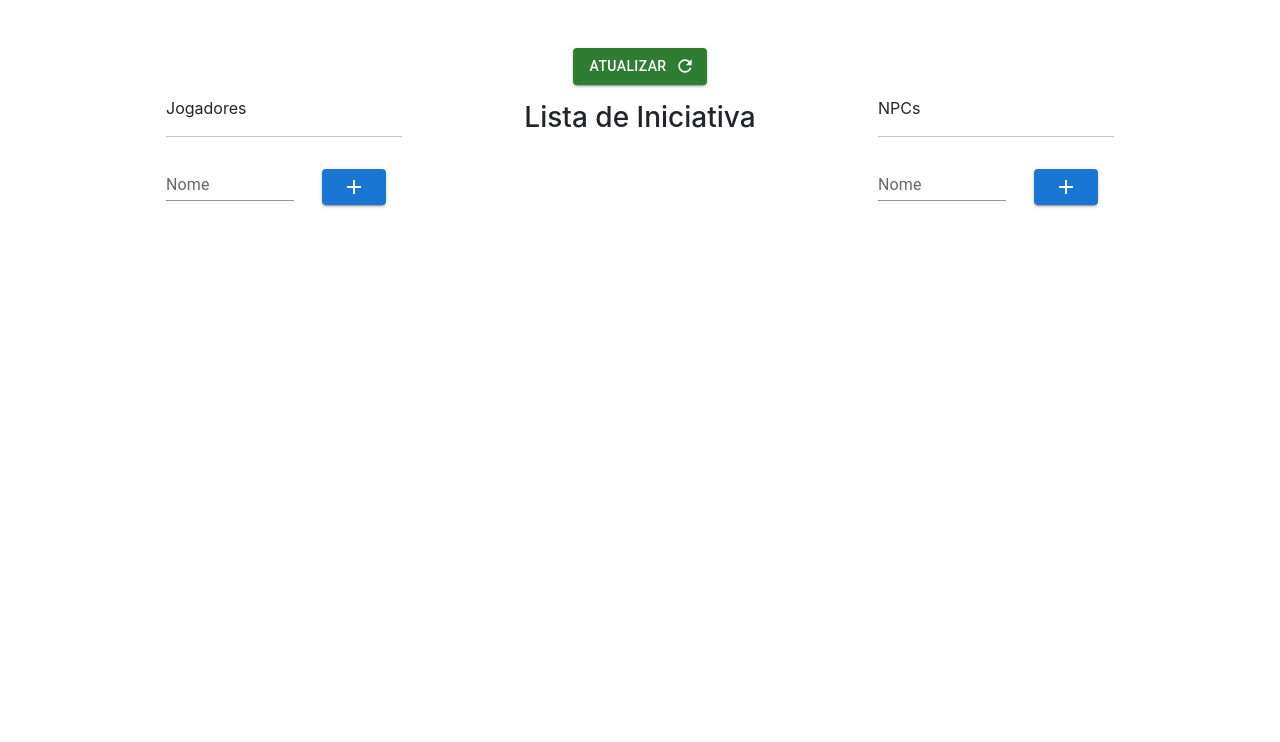
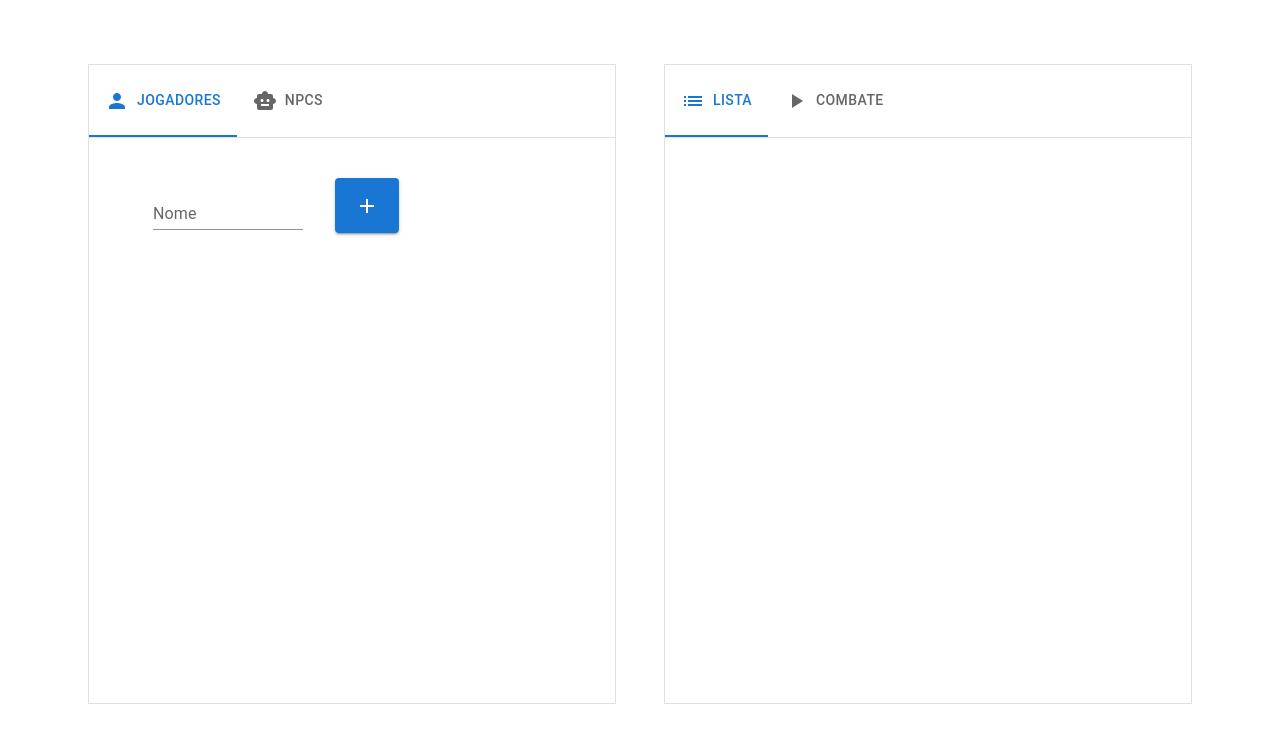
Before and after one commit to victorhmd/turnosrpg, a React (Create React App) app: page / in a window 1280 px wide. Shown: the top 742 px of the page. Built offline with nearby package versions, Linux system fonts and the light colour scheme.

Commit message:
Ajuste de layout e refatoração - Lista de personagens

```diff
--- a/src/App.tsx
+++ b/src/App.tsx
@@ -1,64 +1,90 @@
-import React from 'react';
+import * as React from 'react';
+import Tabs from '@mui/material/Tabs';
+import Tab from '@mui/material/Tab';
+import Box from '@mui/material/Box';
+import { Person, SmartToy, List, PlayArrow } from '@mui/icons-material/';
+import { Container } from '@mui/material';
 import CharList from './components/charList/CharList';
-import TurnList from './components/TurnList';
-import Button from '@mui/material/Button';
-import { Turn } from './types/Turn';
-import { Refresh } from '@mui/icons-material/';
 
-type Props = {
-
+interface TabPanelProps {
+  children?: React.ReactNode;
+  index: number;
+  value: number;
 }
 
-type State = {
-  turn: Turn;
+function TabPanel(props: TabPanelProps) {
+  const { children, value, index, ...other } = props;
+
+  return (
+    <div
+      role="tabpanel"
+      hidden={value !== index}
+      id={`simple-tabpanel-${index}`}
+      aria-labelledby={`simple-tab-${index}`}
+      {...other}
+    >
+      {<Box sx={{ p: 3 }}>
+        {children}
+      </Box>
+      }
+    </div>
+  );
 }
 
-export default class App extends React.Component<Props, State> {
-  private charListCompPlayer: React.RefObject<CharList>;
-  private charListCompNPC: React.RefObject<CharList>;
-  private turnListComp: React.RefObject<TurnList>;
-  private turn: Turn;
+function a11yProps(index: number) {
+  return {
+    id: `simple-tab-${index}`,
+    'aria-controls': `simple-tabpanel-${index}`,
+  };
+}
 
+export default function App() {
+  const [valueTabPLayerList, setValueTabPlayerList] = React.useState(0);
 
-  constructor(props: any) {
-    super(props);
-    this.charListCompPlayer = React.createRef();
-    this.charListCompNPC = React.createRef();
-    this.turnListComp = React.createRef();
-    this.turn = { playerList: [], npcList: [] };
-  }
+  const handleChangeTabPlayerList = (event: React.SyntheticEvent, newValue: number) => {
+    setValueTabPlayerList(newValue);
+  };
 
-  setTurn() {
-    this.turn = {
-      playerList: this.charListCompPlayer.current?.state.lsCharacter,
-      npcList: this.charListCompNPC.current?.state.lsCharacter
-    };
+  const [valueTabNpcList, setValueTabNpcList] = React.useState(0);
 
-    this.turnListComp.current?.setState({
-      turn: this.turn
-    });
-  }
+  const handleChangeTabNpcList = (event: React.SyntheticEvent, newValue: number) => {
+    setValueTabNpcList(newValue);
+  };
 
-  render() {
-    return (
-      <div className='container p-5'>
-        <div className="row">
-          <div className="col-4">
-            <CharList render={1} ref={this.charListCompPlayer}></CharList>
-          </div>
-          <div className="col-4">
-            <div className="fluid text-center">
-              <Button variant="contained" color="success" onClick={() => this.setTurn()} className="mb-3" endIcon={<Refresh />}>
-                Atualizar
-              </Button>
-            </div>
-            <TurnList ref={this.turnListComp}></TurnList>
-          </div>
-          <div className="col-4">
-            <CharList render={2} ref={this.charListCompNPC}></CharList>
-          </div>
-        </div>
-      </div>
-    )
-  }
+  return (
+    <div>
+      <Container sx={{ display: { xs: 'none', lg: 'flex' } }}>
+        <Box sx={{ width: '50vw', height: '80vh', border: 1, borderColor: 'divider', m: 3, mt: 8 }}>
+          <Box sx={{ borderBottom: 1, borderColor: 'divider' }}>
+            <Tabs value={valueTabPLayerList} onChange={handleChangeTabPlayerList} aria-label="basic tabs example">
+              <Tab icon={<Person />} iconPosition="start" label="Jogadores" {...a11yProps(0)} />
+              <Tab icon={<SmartToy />} iconPosition="start" label="NPCs" {...a11yProps(1)} />
+            </Tabs>
+          </Box>
+          <TabPanel value={valueTabPLayerList} index={0}>
+            <CharList render={1}></CharList>
+          </TabPanel>
+          <TabPanel value={valueTabPLayerList} index={1}>
+            <CharList render={2}></CharList>
+          </TabPanel>
+        </Box>
+
+        <Box sx={{ width: '50vw', height: '80vh', border: 1, borderColor: 'divider', m: 3, mt: 8 }}>
+          <Box sx={{ borderBottom: 1, borderColor: 'divider' }}>
+            <Tabs value={valueTabNpcList} onChange={handleChangeTabNpcList} aria-label="basic tabs example">
+              <Tab icon={<List />} iconPosition="start" label="Lista" {...a11yProps(0)} />
+              <Tab icon={<PlayArrow />} iconPosition="start" label="Combate" {...a11yProps(1)} />
+            </Tabs>
+          </Box>
+          <TabPanel value={valueTabNpcList} index={0}>
+
+          </TabPanel>
+          <TabPanel value={valueTabNpcList} index={1}>
+
+          </TabPanel>
+        </Box>
+      </Container>
+    </div>
+
+  );
 }
--- a/src/components/charList/CharList.tsx
+++ b/src/components/charList/CharList.tsx
@@ -1,128 +1,97 @@
-import React from 'react';
-
-import Button from '@mui/material/Button';
-import TextField from '@mui/material/TextField';
-import { Add, Person, Close, SmartToy } from '@mui/icons-material/';
-
-import {Character} from '../../types/Character';
+import { Add, Delete, Person, SmartToy } from '@mui/icons-material';
+import { Button, TextField, Typography } from '@mui/material';
+import { Box, Container } from '@mui/system';
+import { useEffect, useState } from 'react';
+import { Character } from '../../types/Character';
 
 
-type Props = {
-  render: number
+export default function CharList(props: any) {
+    const [listCharacter, setListCharacter] = useState<Character[]>([...[]]);
+    const [charName, setCharName,] = useState<string>('');
+    const [charType, setCharType,] = useState<string>('');
+
+
+    //#region Handlers_Events()
+    function handle_TfName(name: string) {
+        setCharName(name);
     }
 
-type State = {
-  title: string,
-  icon: any,
-  lsCharacter: Character[],
-  name: string,
-  init: string
+    function handle_TfInit(init: string, index: number) {
+        listCharacter[index].initiative = init;
+    }
+    //#endregion
+
+    //#region Click_Events()
+    function click_AddBtn() {
+
+        listCharacter.push({
+            name: charName,
+            initiative: '',
+            id: listCharacter.length + 1,
+            flag: charType
+        })
+
+        // saveData();
+        setCharName('');
+
     }
 
-export default class CharList extends React.Component<Props, State> {
-  constructor(props: any) {
-    super(props);
-    this.state = {
-      title: '',
-      icon: '',
-      lsCharacter: [],
-      name: '',
-      init: ''
+    function click_DelBtn(id: number) {
+        setListCharacter(listCharacter.filter(char => char.id !== id))
+        // saveData();
     }
-  }
-
-  //#region Functions
-  btnAdd_click = () => {
-    let flag = this.props.render === 1 ? 'j' : 'npc';
-    this.setState(state => ({
-      lsCharacter: [...state.lsCharacter,
-        {
-          name: state.name,
-          id: state.lsCharacter.length + 1,
-          initiative: '',
-          flag: flag }] }));
-    this.clearFields();
-  }
-
-  switchRender = () => {
-    switch (this.props.render) {
-      case 1:
-        this.setState({ title: "Jogadores", icon: <Person></Person> });
-        break
-
-      case 2:
-        this.setState({ title: "NPCs", icon: <SmartToy></SmartToy> });
-        break;
-    }
-  }
-
-  btnDel_click = (id: number) => {
-    let list = this.state.lsCharacter.filter(char => char.id !== id);
-    this.setState({lsCharacter: list});
-  }
-
-  clearFields = () => {
-    this.setState({name: ''})
-  }
-
-  setInitiative = (init: string, index: number) => {
-    this.state.lsCharacter[index].initiative = init;
-    this.forceUpdate();
-  }
-
     //#endregion
 
 
-  render() {
+    useEffect(() => {
+        function configure() {
+            setCharType(props.render === 1 ? 'j' : 'npc');
+        };
+
+        configure();
+    }, [props]);
+
     return (
-      <div className='container p-5'>
         <div>
-          <label>{this.state.title}</label>
-          <hr></hr>
-          <div>
-            {this.state.lsCharacter.map((char,index) => (
-              <div key={index}>
-                <div className="row align-items-center mb-3">
-                  <div className="col-2 p-3">
-                    {this.state.icon}
-                  </div>
-                  <div className="col-5 p-3">
-                    <span>
-                      {char.name}
-                    </span>
-                  </div>
-                  <div className="col-3 p-3">
+            <Container sx={{ display: 'fluid', overflowY: 'auto', height: '350px' }}>
+
+                {/* Lista de personagens */}
+                {listCharacter.map((char, index) => (
+                    <Box sx={{ display: 'flex', alignItems: 'center', mb: 3 }}>
+                        <Box sx={{ p: 2 }}>
+                            {props.render === 1 ? <Person /> : <SmartToy />}
+                        </Box>
+                        <Box sx={{ p: 2, minWidth: '175px' }}>
+                            <Typography>{char.name}</Typography>
+                        </Box>
+                        <Box sx={{ p: 2 }}>
                             <TextField id="tfInit" variant="outlined" inputProps={{ maxLength: 2 }}
-                    onChange={e => this.setInitiative(e.target.value, index)}/>
-                  </div>
-                  <div className="col-2 p-2">
-                    <Button variant="outlined" color="error" onClick={() => this.btnDel_click(char.id)}>
-                      <Close />
+                                sx={{ width: '65px', textAlign: 'center' }} onChange={e => handle_TfInit(e.target.value, index)} />
+                        </Box>
+                        <Box sx={{ p: 2 }}>
+                            <Button variant="outlined" color="error" sx={{ height: '55px' }}
+                                onClick={() => click_DelBtn(char.id)}>
+                                < Delete />
                             </Button>
+                        </Box>
+                    </Box>
+                ))}
 
-                  </div>
-                </div>
-              </div>
-            ))}
-          </div>
+
+                {/* Input de personagem */}
+                <Box sx={{ display: 'flex', alignItems: 'center' }}>
+                    <Box sx={{ p: 2 }}>
+                        <TextField id="tfCharacter" label="Nome" variant="standard" value={charName}
+                            sx={{ width: '150px', textAlign: 'center' }} onChange={e => handle_TfName(e.target.value)} />
+                    </Box>
+                    <Box sx={{ p: 2 }}>
+                        <Button variant="contained" sx={{ height: '55px' }} onClick={click_AddBtn}>
+                            <Add />
+                        </Button>
+                    </Box>
+                </Box>
+            </Container>
         </div>
 
-        <div className='row'>
-          <div className="col-7">
-            <TextField id="tfCharacter" label="Nome" variant="standard" value={this.state.name}
-              onChange={e => this.setState({ name: e.target.value })} />
-          </div>
-          <div className="col-1 p-3">
-            <Button variant="contained" onClick={this.btnAdd_click}>
-              <Add />
-            </Button>
-          </div>
-        </div>
-      </div>
-    );
+    )
 }
-
-  componentDidMount(){
-    this.switchRender();
-  }
-}
--- /dev/null
+++ b/src/components/turnList/TurnList.tsx
@@ -0,0 +1,5 @@
+export default function TurnList(){
+    return(
+        <div>AAA</div>
+    )
+}
--- a/src/components/TurnList.tsx
+++ b/src/components/turnList/TurnList_old.tsx
@@ -1,7 +1,7 @@
 import React from 'react';
-import { Turn } from '../types/Turn';
+import { Turn } from '../../types/Turn';
 import { Person, SmartToy } from '@mui/icons-material/';
-import { Character } from '../types/Character';
+import { Character } from '../../types/Character';
 
 
 type Props = {
@@ -29,7 +29,7 @@ export default class TurnList extends React.Component<Props, State> {
 
     createList() {
         this.list = [...this.state.turn.playerList ?? [], ...this.state.turn.npcList ?? []];
-        this.list.sort((a, b) => +b.initiative - +a.initiative);
+        this.list.sort((a, b) => +b.initiative - +a?.initiative);
     }
 
     render() {
```
Also changed, not shown: src/App.css (deleted, +0 -38 lines), src/App_old.tsx (added, +71 -0 lines), src/components/charList/CharList_old.tsx (added, +127 -0 lines). Lines whose indentation alone changed are shown as unchanged.
